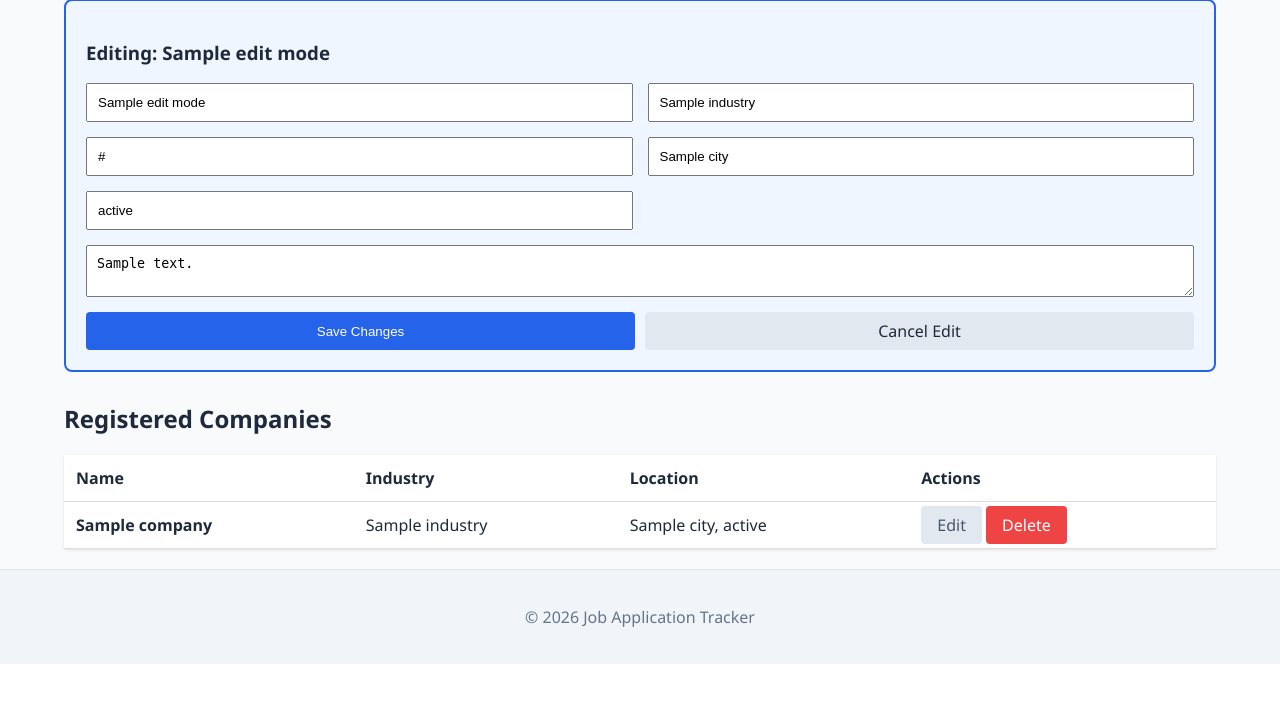
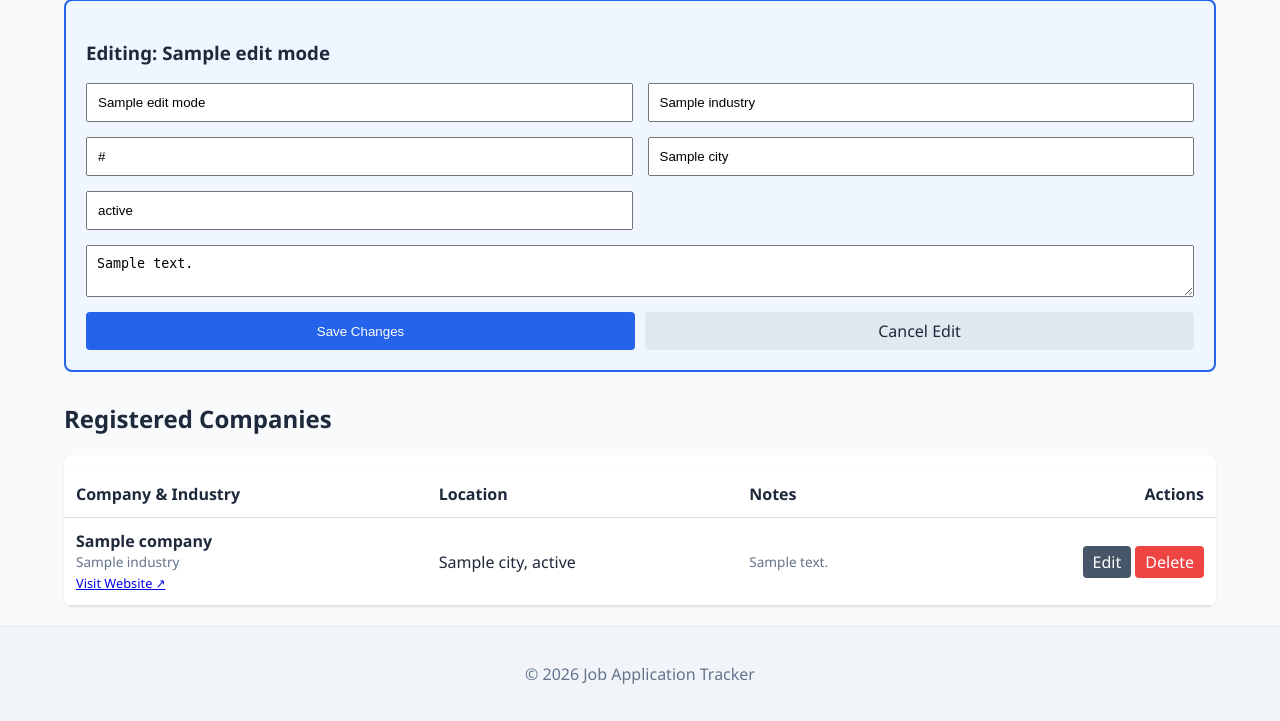
Before and after one commit to luixt/job-application-tracker, a Flask app: template templates/companies.html in a window 1280 px wide. Shown: the part 212-933 px from the top of the page. Before the commit the page ends 876 px from the top, so only its background shows below. Run offline with Flask 3, Linux system fonts and the light colour scheme; the template is opened without the code that fills it: most values are stand-ins (such as "Sample title", 1, 10 or a date in 2020).

Commit message:
changes to the interface to show more advance information of entries

```diff
--- a/app.py
+++ b/app.py
@@ -8,6 +8,10 @@ from database import (
 
 app = Flask(__name__)
 app.secret_key = 'supersecretkey' # Required for session-based flash messages
+
+@app.template_filter('from_json')
+def from_json_filter(value):
+    return json.loads(value) if value else []
 
 # --- DASHBOARD ---
 @app.route('/')
@@ -131,6 +135,7 @@ def delete_job_route(id):
     flash("Job deleted.", "danger")
     return redirect(url_for('jobs'))
 
+# --- APPLICATIONS ---
 @app.route('/applications')
 def applications():
     return render_template('applications.html')
--- a/static/style.css
+++ b/static/style.css
@@ -112,6 +112,14 @@ th, td {
 .btn-primary { background: var(--primary); color: white; }
 .btn-danger { background: var(--danger); color: white; }
 
+.btn-danger:hover {
+    background-color: #dc2626; /* Darker red on hover */
+}
+
+.btn-primary:hover {
+    background-color: #1d4ed8; /* Darker blue on hover */
+}
+
 .edit-highlight {
     border: 2px solid var(--primary) !important;
     background-color: #eff6ff !important; /* Light blue tint to show we are editing */
@@ -132,3 +140,47 @@ th, td {
     background-color: #cbd5e1; /* Slightly darker gray on hover */
     color: #0f172a;
 }
+
+.btn-edit {
+    background-color: #475569;
+    color: white;
+    font-weight: 500;
+    text-align: center;
+    display: inline-flex;      /* Helps with centering text */
+    align-items: center;
+    justify-content: center;
+    transition: background-color 0.2s ease;
+    padding: 5px 10px;
+}
+
+.btn-edit:hover {
+    background-color: #334155; /* Darker blue on hover */
+}
+
+.badge {
+    padding: 4px 8px;
+    border-radius: 12px;
+    font-size: 0.8rem;
+    font-weight: 600;
+    background: #e2e8f0;
+    color: #475569;
+}
+
+.text-secondary {
+    color: #64748b;
+    font-size: 0.85rem;
+    display: block; /* Puts it on a new line under the main text */
+}
+
+.salary-tag {
+    color: #059669; /* Green for money */
+    font-weight: 600;
+}
+
+/* Make tables scrollable on small screens */
+.table-container {
+    overflow-x: auto;
+    background: white;
+    border-radius: 8px;
+    box-shadow: 0 1px 3px rgba(0,0,0,0.1);
+}
--- a/templates/companies.html
+++ b/templates/companies.html
@@ -40,31 +40,43 @@
 
 <h2>Registered Companies</h2>
 {% if companies %}
+    <div class="table-container">
         <table>
             <thead>
                 <tr>
-                <th>Name</th>
-                <th>Industry</th>
+                    <th>Company & Industry</th>
                     <th>Location</th>
-                <th>Actions</th>
+                    <th>Notes</th>
+                    <th style="text-align: right;">Actions</th>
                 </tr>
             </thead>
             <tbody>
                 {% for company in companies %}
                 <tr>
-                <td><strong>{{ company.company_name }}</strong></td>
-                <td>{{ company.industry }}</td>
-                <td>{{ company.city }}, {{ company.state }}</td>
                     <td>
-                    <a href="{{ url_for('companies', edit=company.company_id) }}" class="btn" style="background: #e2e8f0; color: #475569;">Edit</a>
+                        <strong>{{ company.company_name }}</strong>
+                        <span class="text-secondary">{{ company.industry or 'Industry not set' }}</span>
+                        {% if company.website %}
+                            <a href="{{ company.website }}" target="_blank" style="font-size: 0.8rem;">Visit Website ↗</a>
+                        {% endif %}
+                    </td>
+                    <td>
+                        {{ company.city }}{% if company.city and company.state %}, {% endif %}{{ company.state }}
+                    </td>
+                    <td style="max-width: 250px;">
+                        <small class="text-secondary">{{ company.notes or 'No notes added.' }}</small>
+                    </td>
+                    <td style="text-align: right;">
+                        <a href="{{ url_for('companies', edit=company.company_id) }}" class="btn btn-edit">Edit</a>
                         <a href="{{ url_for('delete_company_route', id=company.company_id) }}"
-                       class="btn btn-danger"
-                       onclick="return confirm('Are you sure?')">Delete</a>
+                        class="btn btn-danger" style="padding: 5px 10px;"
+                        onclick="return confirm('Delete company?')">Delete</a>
                     </td>
                 </tr>
                 {% endfor %}
             </tbody>
         </table>
+    </div>
 {% else %}
     <div style="background: #fff; padding: 40px; text-align: center; border-radius: 8px; border: 1px dashed #ccc;">
         <p style="color: #64748b;">No companies found. Use the form above to add your first one!</p>
```
Also changed, not shown: templates/jobs.html (+39 -9 lines). Lines whose indentation alone changed are shown as unchanged.
